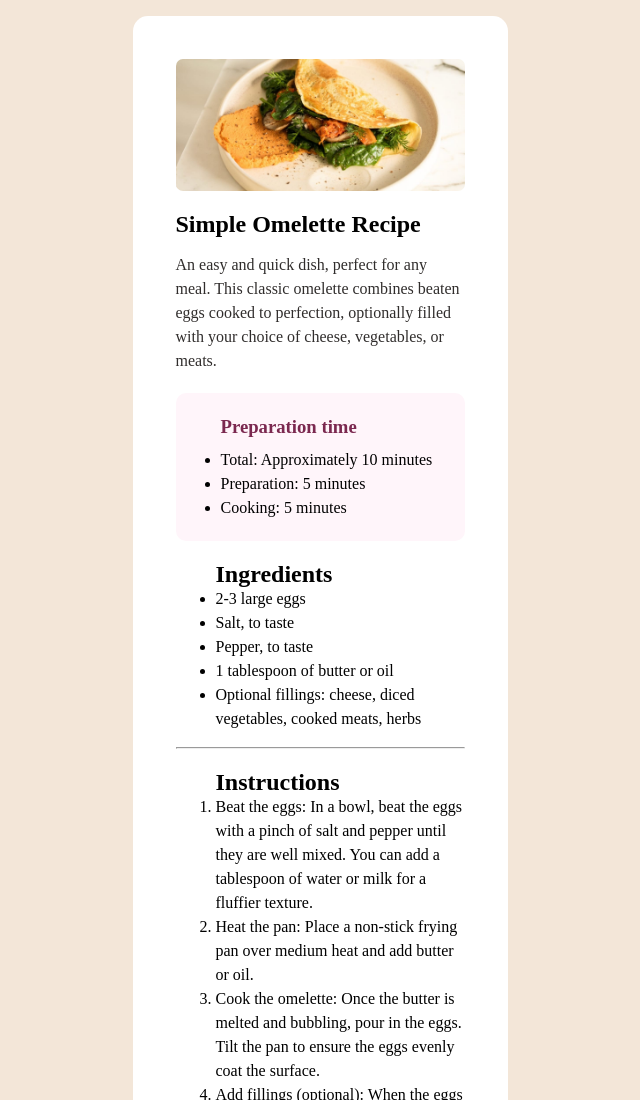
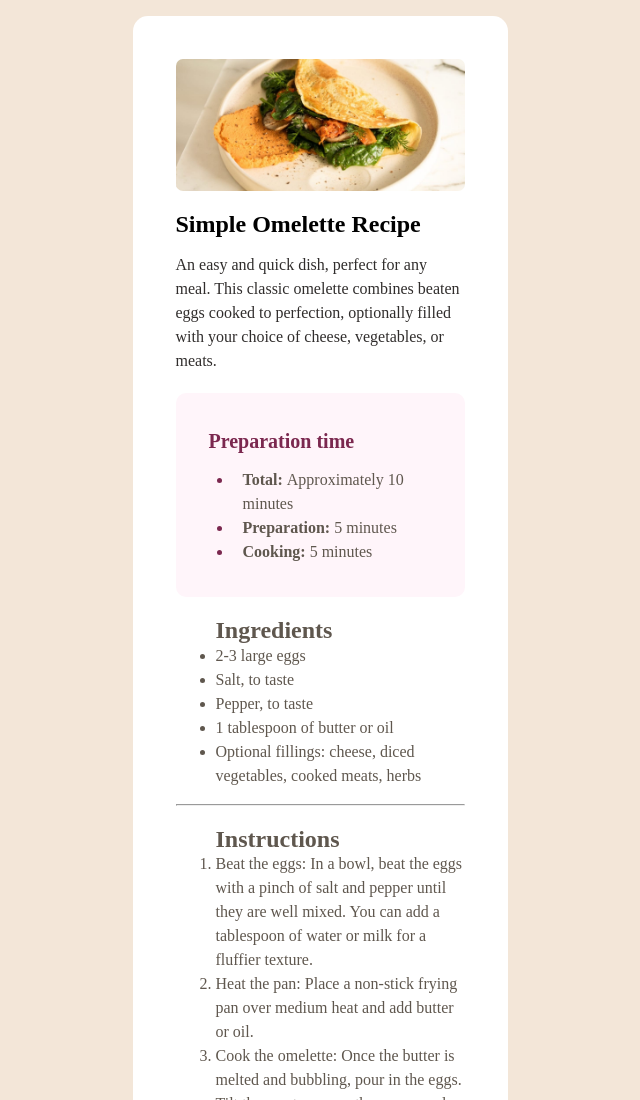
Before and after one commit to nicholemcgrew/recipe-page, a plain HTML site: page index.html in a window 1280 px wide. Shown: the top 1100 px of the page, without its empty margins (320-960 px from the left). Drawn offline with Linux system fonts and the light colour scheme.

Commit message:
updated prep time css

```diff
--- a/index.html
+++ b/index.html
@@ -28,11 +28,11 @@
       </section>
       <section class="prep-time">
 
+        <h3>Preparation time  </h3>
         <ul class="prep">
-          <h3>Preparation time  </h3>
-          <li>Total: Approximately 10 minutes</li>
-          <li>Preparation: 5 minutes</li>
-          <li>Cooking: 5 minutes</li>
+          <li><span>Total: </span>Approximately 10 minutes</li>
+          <li><span>Preparation: </span>5 minutes</li>
+          <li><span>Cooking: </span>5 minutes</li>
         </ul>
       </section>
     <section class="ingredients">
--- a/style.css
+++ b/style.css
@@ -110,10 +110,15 @@ main {
     max-width: 375px;
     padding: 43px;
     border-radius: 15px;
+    color: hsl(30, 10%, 34%);
 }
 
 img {
     border-radius: 7px;
+}
+
+h1 {
+    color: black;
 }
 
 p {
@@ -125,14 +130,36 @@ p {
 section.prep-time {
 background-color: hsl(330, 100%, 98%);
 border-radius: 10px;
-padding: 5px;
+padding: 17px;
 margin-top: 20px;
 }
 
-section.prep-time ul h3{
+section.prep-time ul > li::marker{
     color: hsl(332, 51%, 32%);
-    padding-bottom: 10px;
+    /* list-style-type: disc; */
+    /* list-style-position:; */
+    /* align-items: center; */
+}
+
+ul {
+    /* list-style-position: inside; */
+
+}
+
+section.prep-time ul > li {
+    padding-left: 10px;
+    /* line-height: 1.5em; */
+}
+section.prep-time h3{
+    color: hsl(332, 51%, 32%);
+    font-weight: 700;
+    padding-left: 16px;
     text-align: justify;
+    font-size: 20px;
+}
+
+section.prep-time span {
+    font-weight: bolder;
 }
 
 
```
